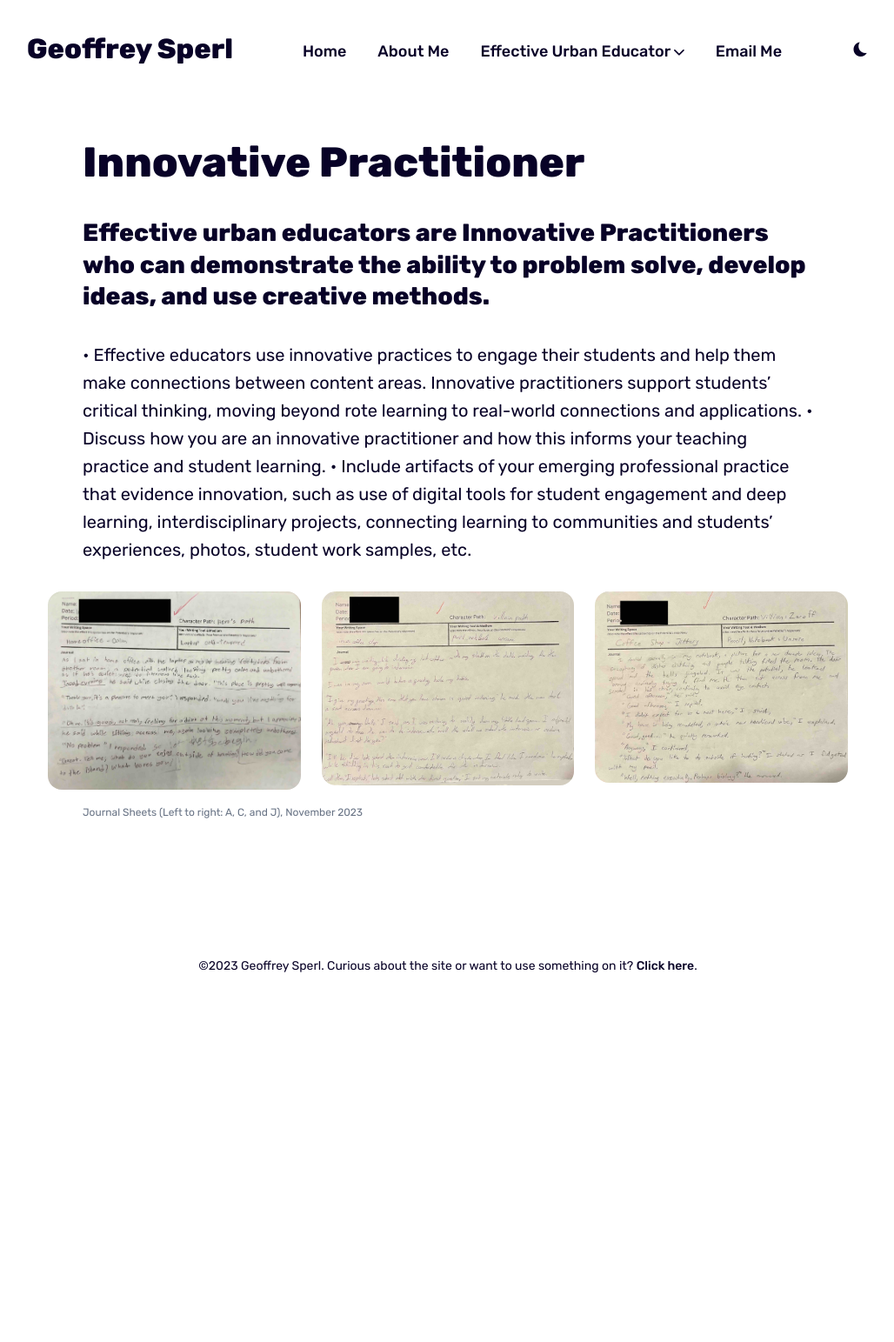
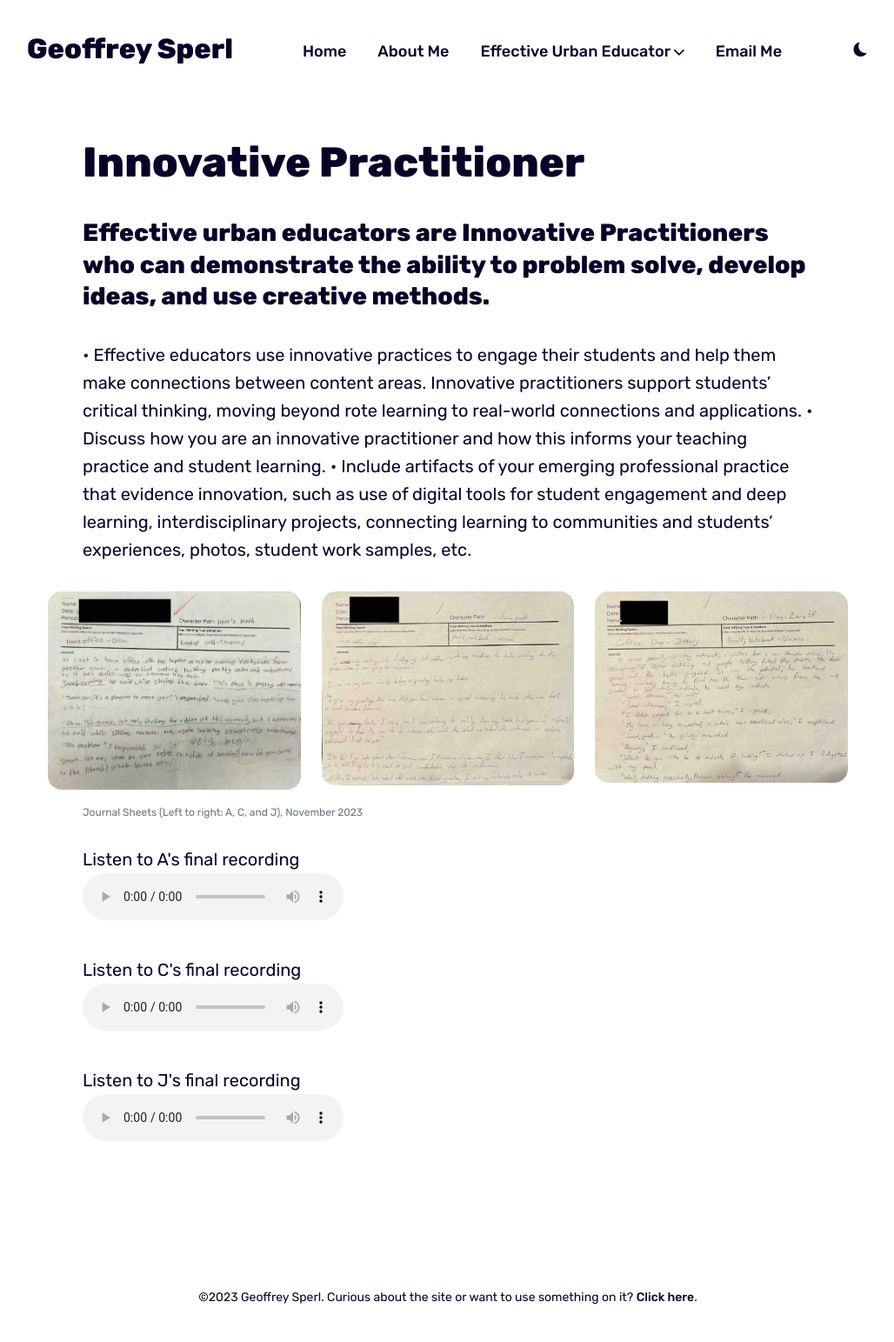
Before and after one commit to geoffreysperl/teaching, a Jekyll site: the page built from _pages/innovative.md, in a window 1280 px wide. Shown: the whole page at 87% size, without its empty margins (125-1153 px from the left). Built offline with Jekyll 4.4.1, drawn with Linux system fonts in a browser that asks for light colours; before the commit the page ends 1162 px from its top, so only the background shows below that.

Commit message:
Restoring figures

```diff
--- a/_pages/innovative.md
+++ b/_pages/innovative.md
@@ -23,21 +23,24 @@
     <img src="/images/artifacts/carp/a.jpg" loading="lazy">
     <img src="/images/artifacts/carp/c.jpg" loading="lazy">
     <img src="/images/artifacts/carp/j.jpg" loading="lazy">
-    <audio src="/media/a.mp3" type="audio/mpeg"></audio>
-    <audio src="/media/c.mp3" type="audio/mpeg"></audio>
-    <audio src="/media/j.mp3" type="audio/mpeg"></audio>
   </div>
   <em>Journal Sheets (Left to right: A, C, and J), November 2023</em>
 </div>
 
-<audio>
-<source src="/media/a.mp3" type="audio/mpeg">
-</audio>
+<figure>
+  <figcaption>Listen to A's final recording</figcaption>
+  <audio controls src="/media/a.mp3">
+  </audio>
+</figure>
 
-<audio>
-<source src="/media/c.mp3" type="audio/mpeg">
-</audio>
+<figure>
+  <figcaption>Listen to C's final recording</figcaption>
+  <audio controls src="/media/c.mp3">
+  </audio>
+</figure>
 
-<audio>
-<source src="/media/j.mp3" type="audio/mpeg">
-</audio>
+<figure>
+  <figcaption>Listen to J's final recording</figcaption>
+  <audio controls src="/media/j.mp3">
+  </audio>
+</figure>
```
